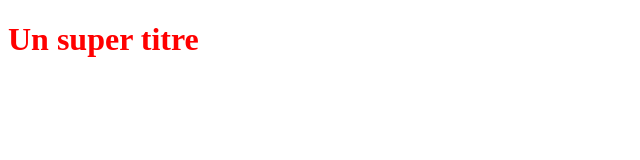
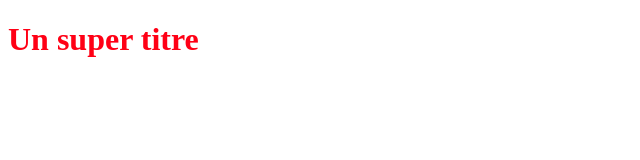
Before and after one commit to mmccc34/OpenclassroomsProject2, a plain HTML site: page index.html in a window 1280 px wide. Shown: the full height of the page, 0-640 px from the left. Drawn offline with Linux system fonts and the light colour scheme.

Commit message:
Changement Couleur

```diff
--- a/Styles.css
+++ b/Styles.css
@@ -1,3 +1,3 @@
 h1 {
-    color: red;
+    color: rgb(255, 0, 21);
  }
```
